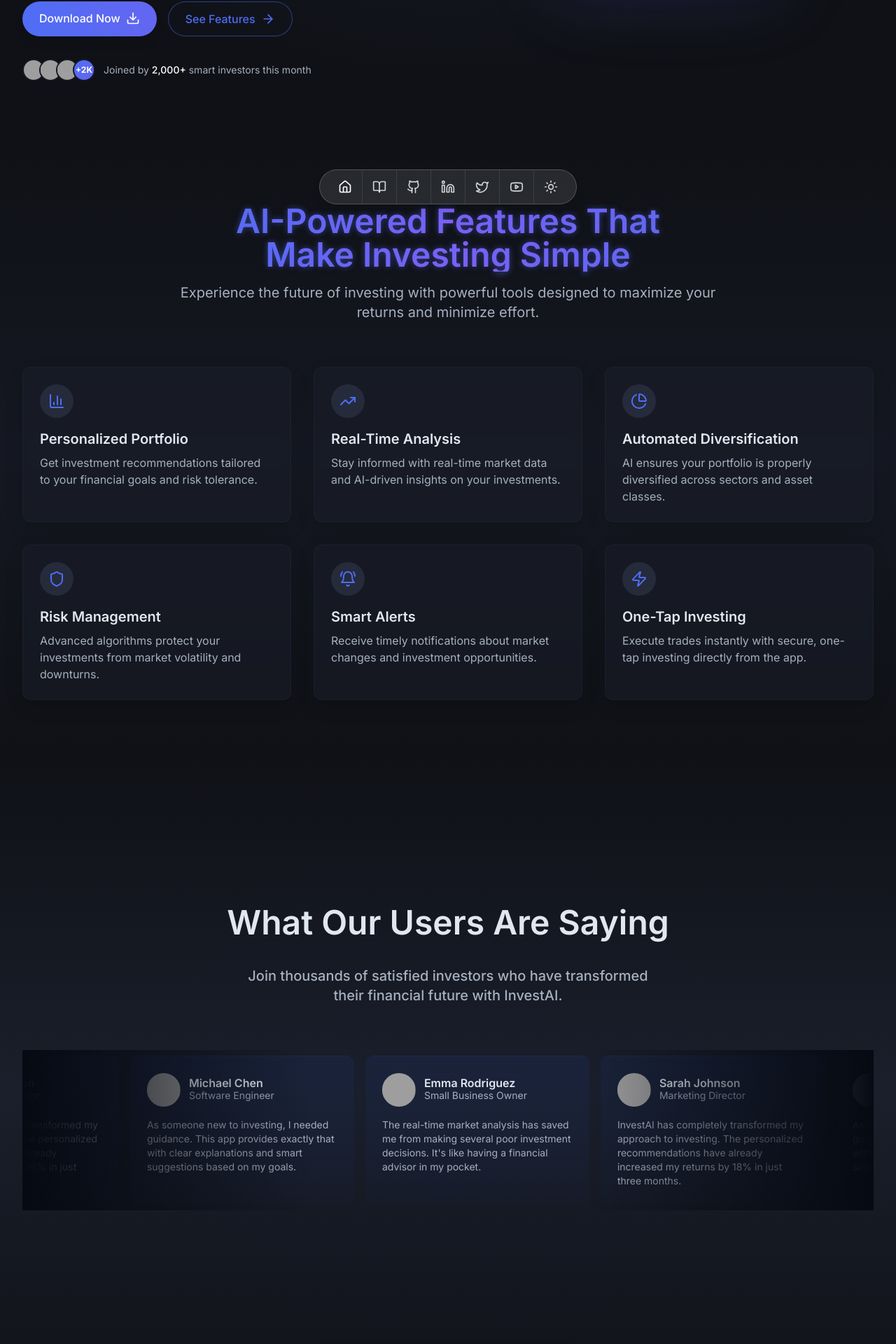
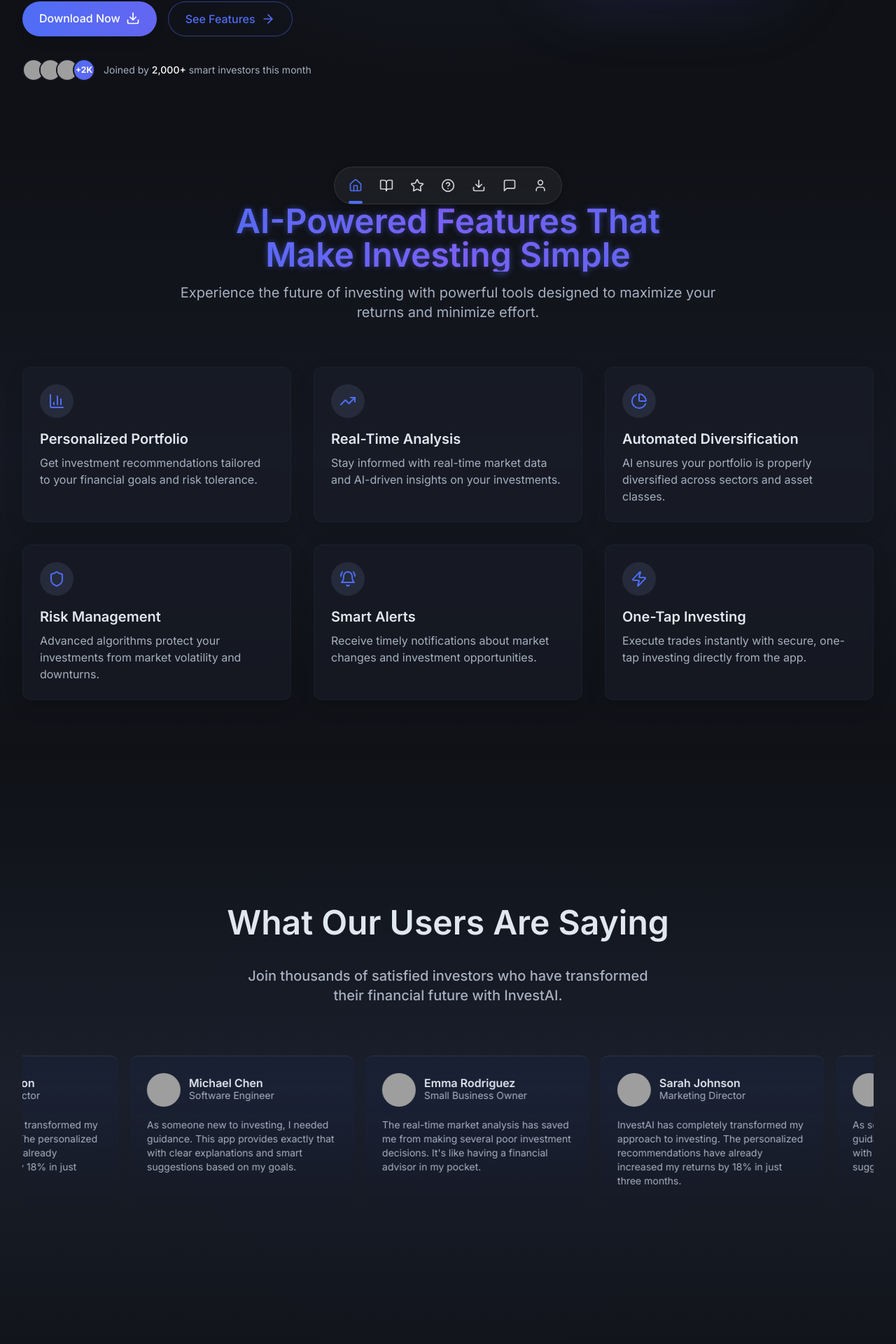
Before and after one commit to umitchakraborty1903/investment-guru-landing-page, a React (Vite) app: page / in a window 1280 px wide. Shown: the part 484-2404 px from the top of the page at 70% size. Built offline with nearby package versions, Linux system fonts and the light colour scheme; grey boxes are pictures that could not be loaded.

Commit message:
Update testimonial and navbar styles
- Made the testimonial background transparent.
- Modified the floating navbar to match the website's vibe.

```diff
--- a/src/components/FloatingNavBar.tsx
+++ b/src/components/FloatingNavBar.tsx
@@ -1,6 +1,6 @@
 
 import React, { useState, useEffect } from 'react';
-import { Home, BookOpen, Github, Linkedin, Twitter, Youtube, Sun } from 'lucide-react';
+import { Home, BookOpen, MessageSquare, HelpCircle, Download, User, Star } from 'lucide-react';
 
 const FloatingNavBar = () => {
   const [activeSection, setActiveSection] = useState('home');
@@ -48,80 +48,95 @@ const FloatingNavBar = () => {
   };
 
   return (
-    <div className="fixed bottom-6 left-1/2 transform -translate-x-1/2 z-50 bg-white/10 backdrop-blur-xl border border-white/20 rounded-full shadow-lg animate-fade-in">
-      <div className="flex items-center divide-x divide-white/10 px-3 relative">
+    <div className="fixed bottom-6 left-1/2 transform -translate-x-1/2 z-50 glass-morphism rounded-full shadow-glow animate-fade-in">
+      <div className="flex items-center px-2 py-1 relative">
         <button
-          className="relative group p-3.5 text-white/80 hover:text-white transition-colors"
+          className={`relative group p-3 transition-all duration-300 ${activeSection === 'home' ? 'text-brand-blue' : 'text-white/80 hover:text-white'}`}
           onClick={() => scrollToSection('home')}
           aria-label="Home"
         >
-          <Home className={`w-5 h-5 ${activeSection === 'home' ? 'text-white' : ''}`} />
+          <Home className="w-5 h-5" />
           <span className="absolute -bottom-10 left-1/2 transform -translate-x-1/2 text-xs font-medium opacity-0 group-hover:opacity-100 transition-all duration-200 bg-dark-800/90 text-white px-2 py-1 rounded whitespace-nowrap">
             Home
+          </span>
+          {activeSection === 'home' && (
+            <span className="absolute -bottom-1 left-1/2 w-5 h-1 bg-brand-blue rounded-full transform -translate-x-1/2"></span>
+          )}
+        </button>
+
+        <button
+          className={`relative group p-3 transition-all duration-300 ${activeSection === 'features' ? 'text-brand-blue' : 'text-white/80 hover:text-white'}`}
+          onClick={() => scrollToSection('features')}
+          aria-label="Features"
+        >
+          <BookOpen className="w-5 h-5" />
+          <span className="absolute -bottom-10 left-1/2 transform -translate-x-1/2 text-xs font-medium opacity-0 group-hover:opacity-100 transition-all duration-200 bg-dark-800/90 text-white px-2 py-1 rounded whitespace-nowrap">
+            Features
+          </span>
+          {activeSection === 'features' && (
+            <span className="absolute -bottom-1 left-1/2 w-5 h-1 bg-brand-blue rounded-full transform -translate-x-1/2"></span>
+          )}
+        </button>
+
+        <button
+          className={`relative group p-3 transition-all duration-300 ${activeSection === 'testimonials' ? 'text-brand-blue' : 'text-white/80 hover:text-white'}`}
+          onClick={() => scrollToSection('testimonials')}
+          aria-label="Testimonials"
+        >
+          <Star className="w-5 h-5" />
+          <span className="absolute -bottom-10 left-1/2 transform -translate-x-1/2 text-xs font-medium opacity-0 group-hover:opacity-100 transition-all duration-200 bg-dark-800/90 text-white px-2 py-1 rounded whitespace-nowrap">
+            Reviews
+          </span>
+          {activeSection === 'testimonials' && (
+            <span className="absolute -bottom-1 left-1/2 w-5 h-1 bg-brand-blue rounded-full transform -translate-x-1/2"></span>
+          )}
+        </button>
+
+        <button
+          className={`relative group p-3 transition-all duration-300 ${activeSection === 'faq' ? 'text-brand-blue' : 'text-white/80 hover:text-white'}`}
+          onClick={() => scrollToSection('faq')}
+          aria-label="FAQ"
+        >
+          <HelpCircle className="w-5 h-5" />
+          <span className="absolute -bottom-10 left-1/2 transform -translate-x-1/2 text-xs font-medium opacity-0 group-hover:opacity-100 transition-all duration-200 bg-dark-800/90 text-white px-2 py-1 rounded whitespace-nowrap">
+            FAQ
+          </span>
+          {activeSection === 'faq' && (
+            <span className="absolute -bottom-1 left-1/2 w-5 h-1 bg-brand-blue rounded-full transform -translate-x-1/2"></span>
+          )}
+        </button>
+
+        <button
+          className={`relative group p-3 transition-all duration-300 ${activeSection === 'download' ? 'text-brand-blue' : 'text-white/80 hover:text-white'}`}
+          onClick={() => scrollToSection('download')}
+          aria-label="Download"
+        >
+          <Download className="w-5 h-5" />
+          <span className="absolute -bottom-10 left-1/2 transform -translate-x-1/2 text-xs font-medium opacity-0 group-hover:opacity-100 transition-all duration-200 bg-dark-800/90 text-white px-2 py-1 rounded whitespace-nowrap">
+            Download
+          </span>
+          {activeSection === 'download' && (
+            <span className="absolute -bottom-1 left-1/2 w-5 h-1 bg-brand-blue rounded-full transform -translate-x-1/2"></span>
+          )}
+        </button>
+
+        <button
+          className="relative group p-3 text-white/80 hover:text-white transition-colors"
+          aria-label="Contact"
+        >
+          <MessageSquare className="w-5 h-5" />
+          <span className="absolute -bottom-10 left-1/2 transform -translate-x-1/2 text-xs font-medium opacity-0 group-hover:opacity-100 transition-all duration-200 bg-dark-800/90 text-white px-2 py-1 rounded whitespace-nowrap">
+            Contact
           </span>
         </button>
 
         <button
-          className="relative group p-3.5 text-white/80 hover:text-white transition-colors"
-          onClick={() => scrollToSection('features')}
-          aria-label="Features"
+          className="relative group p-3 text-white/80 hover:text-white transition-colors"
+          aria-label="Account"
         >
-          <BookOpen className={`w-5 h-5 ${activeSection === 'features' ? 'text-white' : ''}`} />
+          <User className="w-5 h-5" />
           <span className="absolute -bottom-10 left-1/2 transform -translate-x-1/2 text-xs font-medium opacity-0 group-hover:opacity-100 transition-all duration-200 bg-dark-800/90 text-white px-2 py-1 rounded whitespace-nowrap">
-            Features
-          </span>
-        </button>
-
-        <button
-          className="relative group p-3.5 text-white/80 hover:text-white transition-colors"
-          onClick={() => scrollToSection('testimonials')}
-          aria-label="Testimonials"
-        >
-          <Github className={`w-5 h-5 ${activeSection === 'testimonials' ? 'text-white' : ''}`} />
-          <span className="absolute -bottom-10 left-1/2 transform -translate-x-1/2 text-xs font-medium opacity-0 group-hover:opacity-100 transition-all duration-200 bg-dark-800/90 text-white px-2 py-1 rounded whitespace-nowrap">
-            Reviews
-          </span>
-        </button>
-
-        <button
-          className="relative group p-3.5 text-white/80 hover:text-white transition-colors"
-          onClick={() => scrollToSection('faq')}
-          aria-label="FAQ"
-        >
-          <Linkedin className={`w-5 h-5 ${activeSection === 'faq' ? 'text-white' : ''}`} />
-          <span className="absolute -bottom-10 left-1/2 transform -translate-x-1/2 text-xs font-medium opacity-0 group-hover:opacity-100 transition-all duration-200 bg-dark-800/90 text-white px-2 py-1 rounded whitespace-nowrap">
-            FAQ
-          </span>
-        </button>
-
-        <button
-          className="relative group p-3.5 text-white/80 hover:text-white transition-colors"
-          onClick={() => scrollToSection('download')}
-          aria-label="Download"
-        >
-          <Twitter className={`w-5 h-5 ${activeSection === 'download' ? 'text-white' : ''}`} />
-          <span className="absolute -bottom-10 left-1/2 transform -translate-x-1/2 text-xs font-medium opacity-0 group-hover:opacity-100 transition-all duration-200 bg-dark-800/90 text-white px-2 py-1 rounded whitespace-nowrap">
-            Download
-          </span>
-        </button>
-
-        <button
-          className="relative group p-3.5 text-white/80 hover:text-white transition-colors"
-          aria-label="Theme"
-        >
-          <Youtube className="w-5 h-5" />
-          <span className="absolute -bottom-10 left-1/2 transform -translate-x-1/2 text-xs font-medium opacity-0 group-hover:opacity-100 transition-all duration-200 bg-dark-800/90 text-white px-2 py-1 rounded whitespace-nowrap">
-            Videos
-          </span>
-        </button>
-
-        <button
-          className="relative group p-3.5 text-white/80 hover:text-white transition-colors"
-          aria-label="Toggle Light Mode"
-        >
-          <Sun className="w-5 h-5" />
-          <span className="absolute -bottom-10 left-1/2 transform -translate-x-1/2 text-xs font-medium opacity-0 group-hover:opacity-100 transition-all duration-200 bg-dark-800/90 text-white px-2 py-1 rounded whitespace-nowrap">
-            Theme
+            Account
           </span>
         </button>
       </div>
--- a/src/components/blocks/testimonials-with-marquee.tsx
+++ b/src/components/blocks/testimonials-with-marquee.tsx
@@ -21,7 +21,7 @@ export function TestimonialsSection({
 }: TestimonialsSectionProps) {
   return (
     <section className={cn(
-      "bg-background text-foreground",
+      "bg-transparent text-foreground", // Changed from bg-background to bg-transparent
       "py-12 sm:py-24 md:py-32 px-0",
       className
     )}>
@@ -49,8 +49,8 @@ export function TestimonialsSection({
             </div>
           </div>
 
-          <div className="pointer-events-none absolute inset-y-0 left-0 hidden w-1/3 bg-gradient-to-r from-background sm:block" />
-          <div className="pointer-events-none absolute inset-y-0 right-0 hidden w-1/3 bg-gradient-to-l from-background sm:block" />
+          <div className="pointer-events-none absolute inset-y-0 left-0 hidden w-1/3 bg-gradient-to-r from-transparent sm:block" />
+          <div className="pointer-events-none absolute inset-y-0 right-0 hidden w-1/3 bg-gradient-to-l from-transparent sm:block" />
         </div>
       </div>
     </section>
--- a/src/components/ui/testimonial-card.tsx
+++ b/src/components/ui/testimonial-card.tsx
@@ -27,12 +27,12 @@ export function TestimonialCard({
     <Card
       {...(href ? { href } : {})}
       className={cn(
-        "flex flex-col rounded-lg border-t",
-        "bg-gradient-to-b from-muted/50 to-muted/10",
+        "flex flex-col rounded-lg border-t border-white/10",
+        "bg-gradient-to-b from-muted/30 to-muted/5", // Reduced opacity for more transparency
         "p-4 text-start sm:p-6",
-        "hover:from-muted/60 hover:to-muted/20",
+        "hover:from-muted/40 hover:to-muted/10",
         "max-w-[320px] sm:max-w-[320px]",
-        "transition-colors duration-300",
+        "transition-colors duration-300 backdrop-blur-sm", // Added backdrop blur for glass effect
         className
       )}
     >
```
